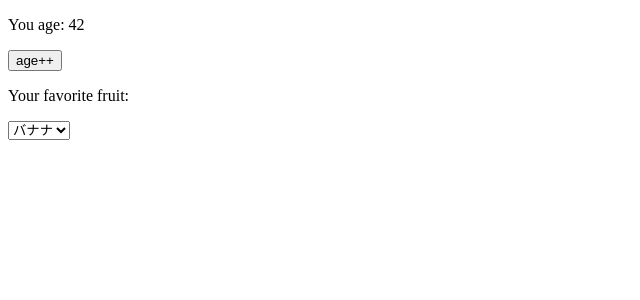
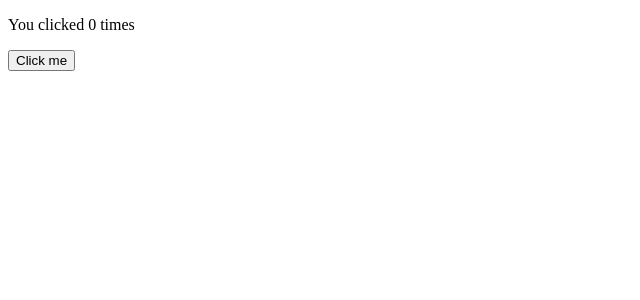
Before and after one commit to zaki-yama-labs/react-hooks-typescript, a React app: page / in a window 1280 px wide. Shown: the top 300 px of the page, without its empty margins (0-640 px from the left). Built offline with nearby package versions, Linux system fonts and the light colour scheme; the HTML template or start-up script is replaced by a standard one.

Commit message:
04. useEffect概要

```diff
--- /dev/null
+++ b/src/04-hooks-effect/Example.tsx
@@ -0,0 +1,20 @@
+import React, { useState, useEffect } from 'react';
+
+export const Example: React.FC = () => {
+  const [count, setCount] = useState(0);
+
+  // Similar to componentDidMount and componentDidUpdate:
+  useEffect(() => {
+    // Update the document title using the browser API
+    document.title = `You clicked ${count} times`;
+  });
+
+  return (
+    <div>
+      <p>You clicked {count} times</p>
+      <button onClick={() => setCount(count + 1)}>
+        Click me
+      </button>
+    </div>
+  );
+};
--- a/src/index.tsx
+++ b/src/index.tsx
@@ -1,5 +1,5 @@
 import React from "react";
 import { render } from "react-dom";
-import { ExampleWithManyStates } from "./03-hooks-state/ExampleWithManyStates";
+import { Example } from "./04-hooks-effect/Example";
 
-render(<ExampleWithManyStates />, document.getElementById('main'));
+render(<Example />, document.getElementById('main'));
```
